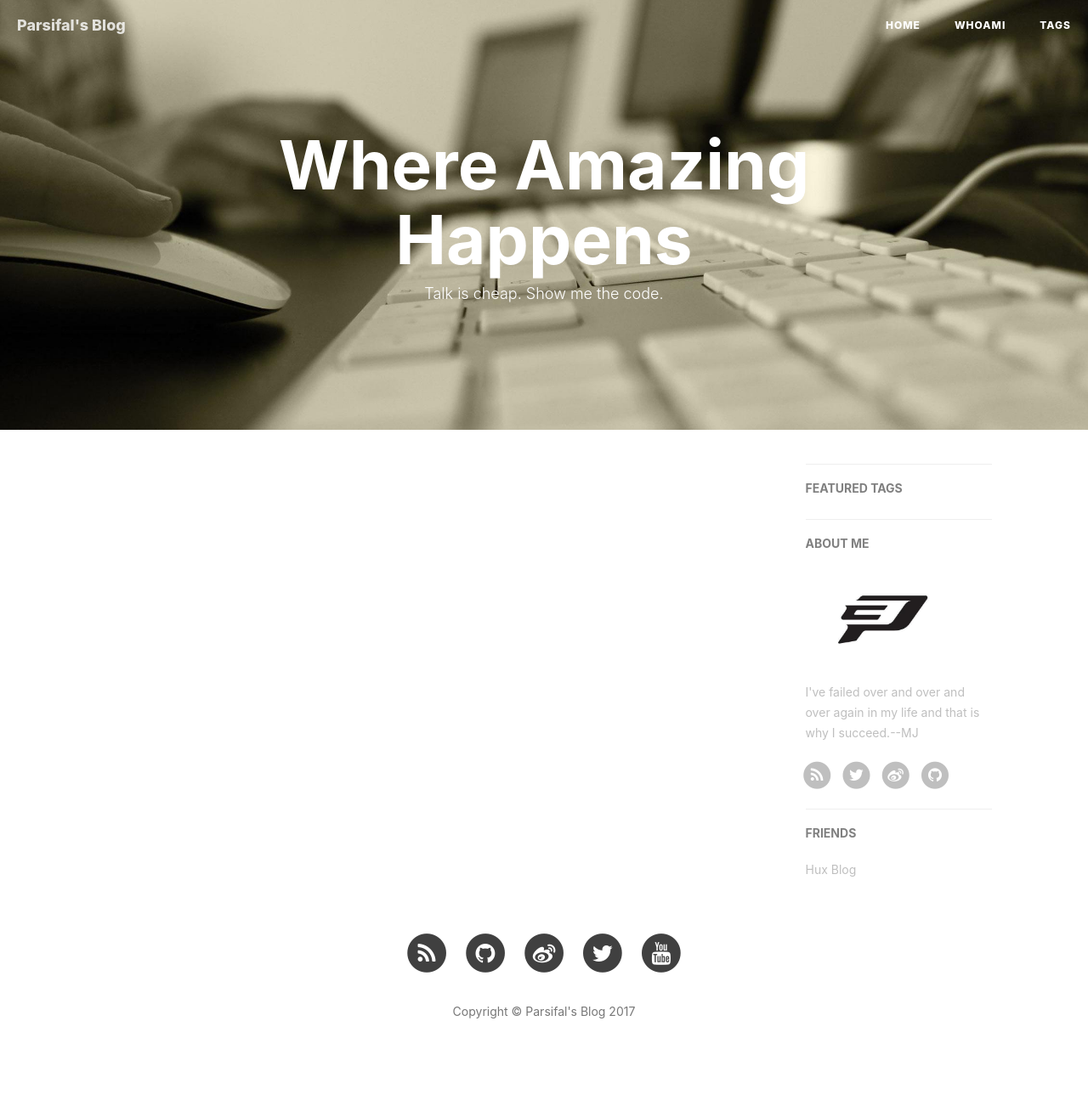
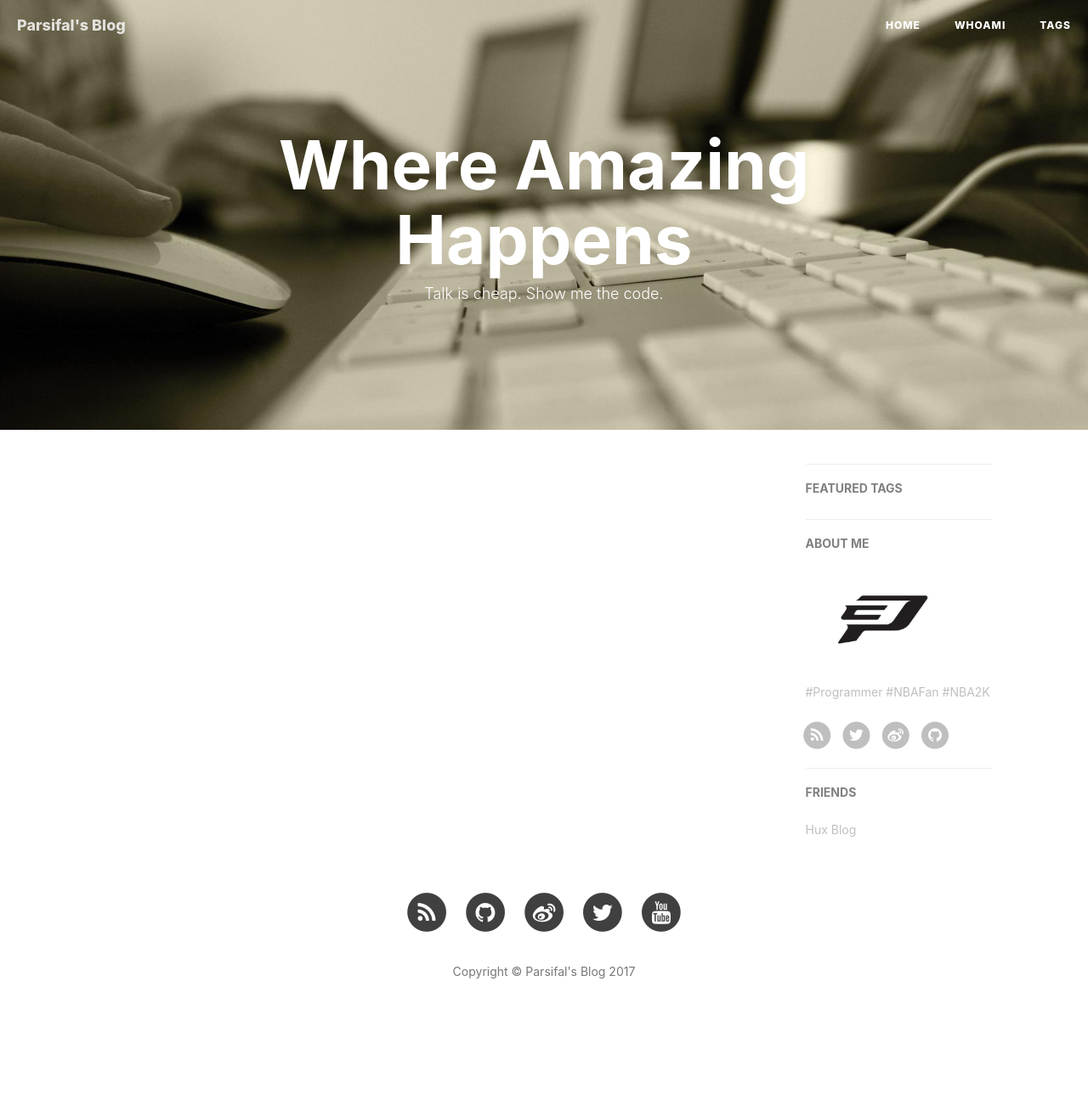
Before and after one commit to zerOOneSmith/parsifalc.github.io, a Jekyll site: the page built from index.html, in a window 1280 px wide. Shown: the whole page at 85% size. Built offline with Jekyll 4.4.1, drawn with Linux system fonts in a browser that asks for light colours; nearby versions of some CDN libraries; the list of posts is cut into pages by our own code; comment, search, counter and statistics services are not loaded; after the commit the page ends 1248 px from its top, so only the background shows below that.

Commit message:
update sidebar description

```diff
--- a/_config.yml
+++ b/_config.yml
@@ -68,7 +68,7 @@
 
 # Sidebar settings
 sidebar: true                           # whether or not using Sidebar.
-sidebar-about-description: "I've failed over and over and over again in my life and that is why I succeed.--MJ"
+sidebar-about-description: "#Programmer #NBAFan #NBA2K"
 sidebar-avatar: /img/avatar-parsifal.jpg      # use absolute URL, seeing it's used in both `/` and `/about/`
 
 
```
